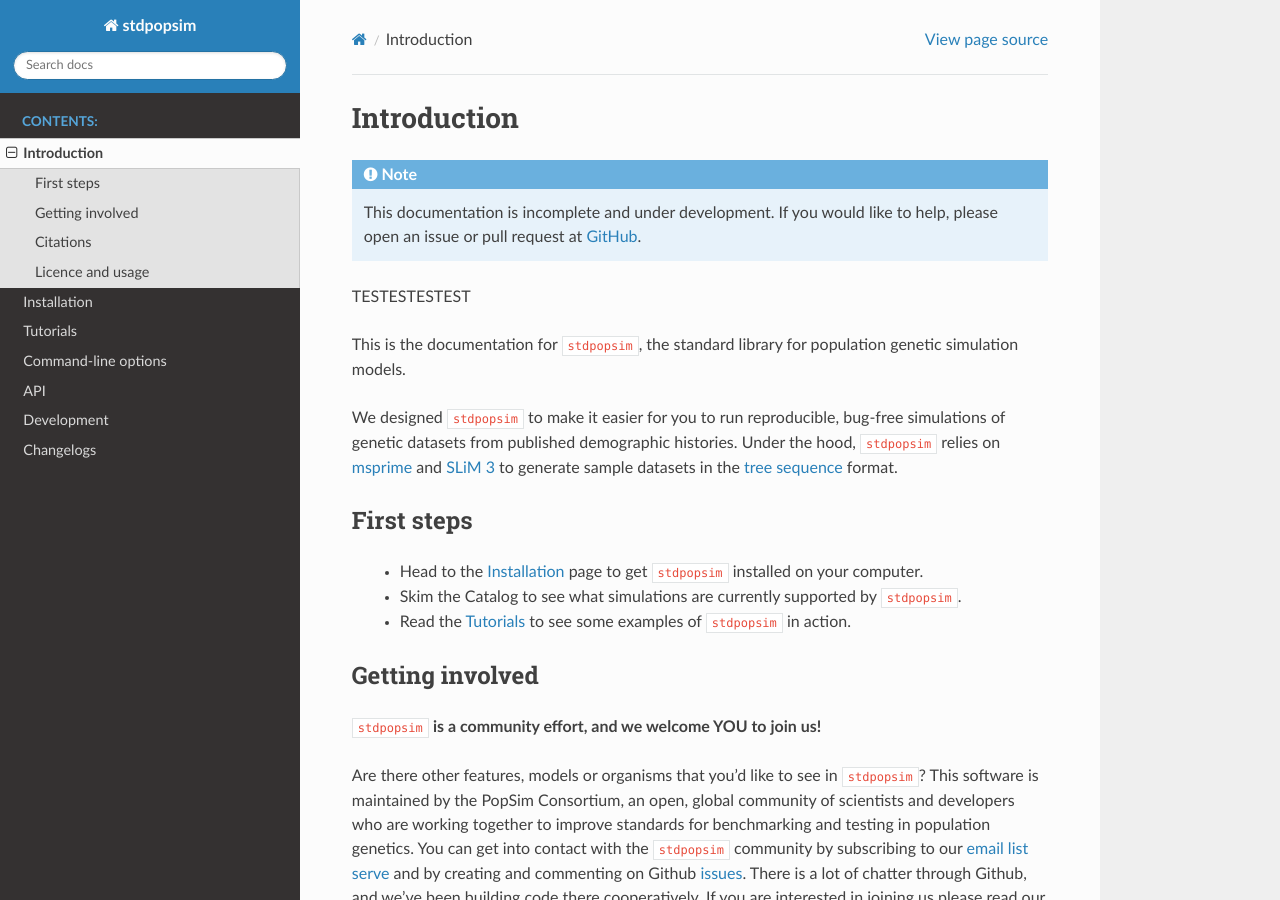
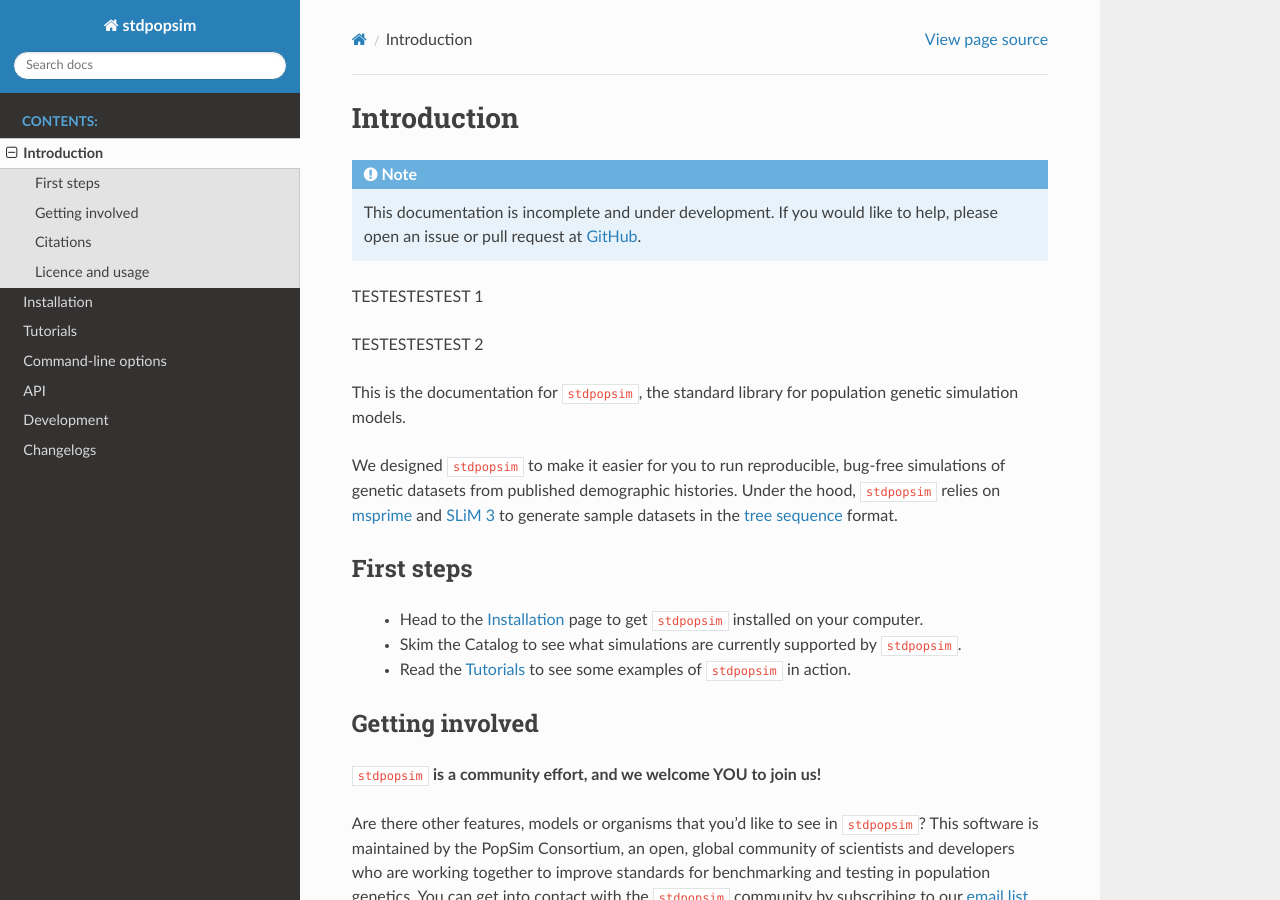
Before and after one commit to popsim-consortium/stdpopsim, a Sphinx documentation site: the page built from docs/introduction.rst, in a window 1280 px wide and 900 px high. Built offline with Sphinx 7.4.7 and the Read the Docs theme 2.0.0, drawn with Linux system fonts in a browser that asks for light colours; pages that are not in the unit, such as notebooks, are missing from menus.

```diff
--- a/docs/introduction.rst
+++ b/docs/introduction.rst
@@ -8,7 +8,9 @@ Introduction
     you would like to help, please open an issue or pull request at
     `GitHub <https://github.com/popgensims/stdpopsim>`_.
 
-TESTESTESTEST
+TESTESTESTEST 1
+
+TESTESTESTEST 2
 
 This is the documentation for ``stdpopsim``, the standard library for population
 genetic simulation models.
```
